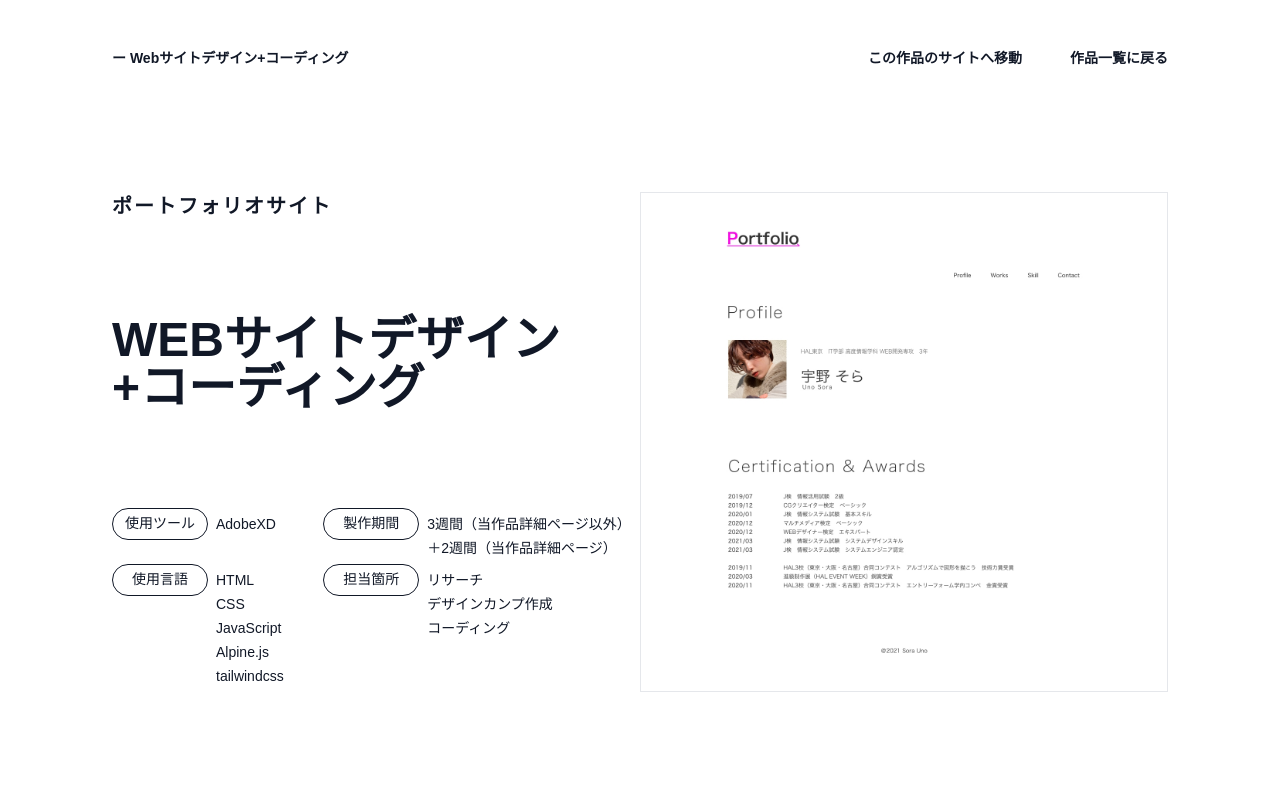
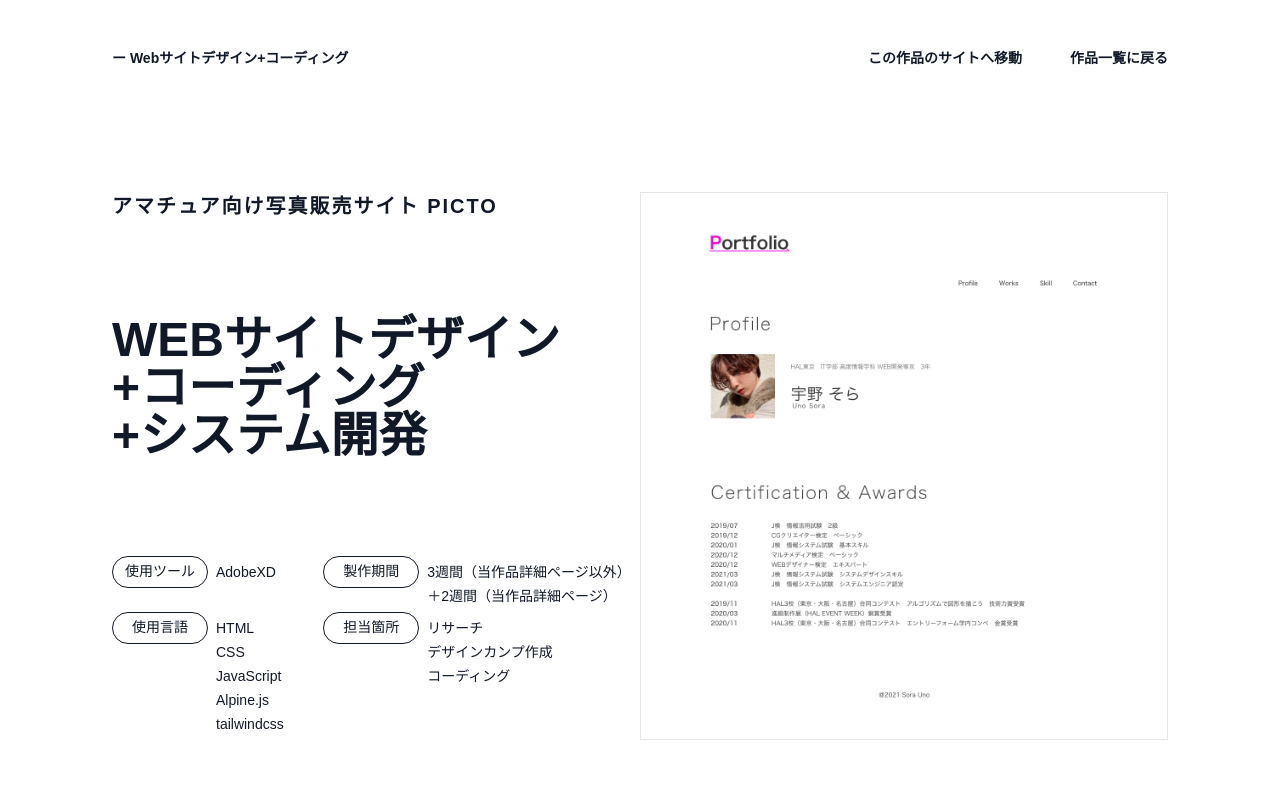
Before and after one commit to SoraUno/Portfolio, a plain HTML site: page picto.html in a window 1280 px wide. Shown: the top 800 px of the page. Drawn offline with nearby package versions, Linux system fonts and the light colour scheme; a web font is replaced by a local one.

Commit message:
PICTOドライブのリンク追加

```diff
--- a/portfolio_view.html
+++ b/picto.html
@@ -37,9 +37,11 @@
             <section class="pt-36 pb-36 z-0">
                 <div class="grid grid-cols-2">
                     <div>
-                        <h2 class="text-xl font-semibold pb-24 tracking-widest">ポートフォリオサイト</h2>
-                        <h1 class="text-5xl pb-24 font-extrabold">WEBサイトデザイン<br>
-                            +コーディング</h1>
+                        <h2 class="text-xl font-semibold pb-24 tracking-widest">アマチュア向け写真販売サイト PICTO</h2>
+                        <h1 class="text-5xl pb-24 font-extrabold">
+                            WEBサイトデザイン<br>
+                            +コーディング<br>
+                            +システム開発</h1>
                         <div class="flex">
                             <div class="flex w-2/5">
                                 <div
--- a/profile.js
+++ b/profile.js
@@ -74,7 +74,8 @@ Alpine.data("WorksData", () => ({
     {
       title: "アマチュア向け写真販売サイト",
       img: "./images/picto.jpg",
-      url: "https://sorauno.github.io/Photo_sales_site/",
+      // url: "https://sorauno.github.io/Photo_sales_site/",
+      url: "https://drive.google.com/drive/folders/1f3yu66CalCz4EukxbkNI48h8uxCh6X7o",
     },
   ],
 }));
```
